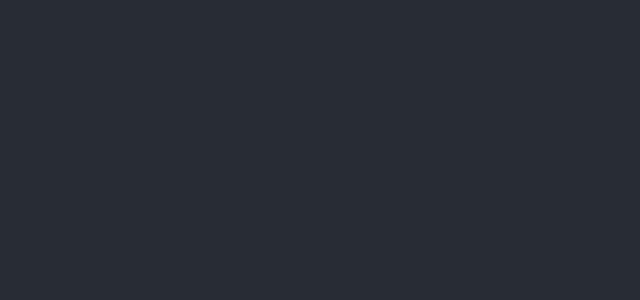
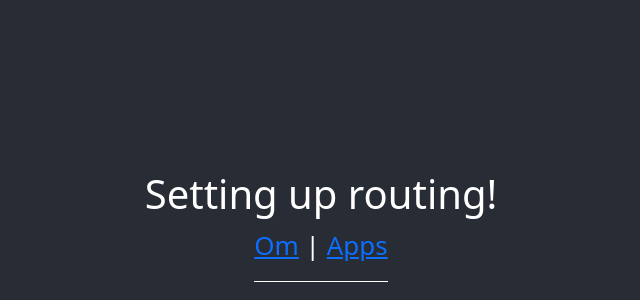
Before and after one commit to nkped/Broken-Portfolio, a React (Create React App) app: page / in a window 1280 px wide. Shown: the part 174-474 px from the top of the page, without its empty margins (319-959 px from the left). Built offline with nearby package versions, Linux system fonts and the light colour scheme.

Commit message:
Add routes, it works

```diff
--- a/src/App.js
+++ b/src/App.js
@@ -12,7 +12,17 @@ import Card from "react-bootstrap/Card";
 function App() {
   return (
     <div className="App">
-      <header className="App-header"></header>
+      <header className="App-header">
+        <h1>Setting up routing!</h1>
+        <nav
+          style={{
+            borderBottom: "solid 1px",
+            paddingBottom: "1rem",
+          }}
+        >
+          <Link to="/om">Om</Link> | <Link to="/apps">Apps</Link>
+        </nav>
+      </header>
     </div>
   );
 }
--- a/src/index.js
+++ b/src/index.js
@@ -4,8 +4,13 @@ import { BrowserRouter, Routes, Route } from "react-router-dom";
 
 import reportWebVitals from "./reportWebVitals";
 
+//Styles
 import "./index.css";
 import App from "./App";
+
+//App
+import Om from "./routes/om";
+import Apps from "./routes/apps";
 
 const rootElement = document.getElementById("root");
 
@@ -14,7 +19,11 @@ const root = ReactDOMClient.createRoot(rootElement);
 root.render(
   <StrictMode>
     <BrowserRouter>
-      <App />
+      <Routes>
+        <Route path="/" element={<App />} />
+        <Route path="Om" element={<Om />} />
+        <Route path="Apps" element={<Apps />} />
+      </Routes>
     </BrowserRouter>
   </StrictMode>
 );
--- /dev/null
+++ b/src/routes/apps.jsx
@@ -0,0 +1,7 @@
+export default function Apps() {
+  return (
+    <main style={{ padding: "1rem 0" }}>
+      <h2>Apps</h2>
+    </main>
+  );
+}
--- /dev/null
+++ b/src/routes/om.jsx
@@ -0,0 +1,7 @@
+export default function Om() {
+  return (
+    <main style={{ padding: "1rem 0" }}>
+      <h2>Om</h2>
+    </main>
+  );
+}
```
